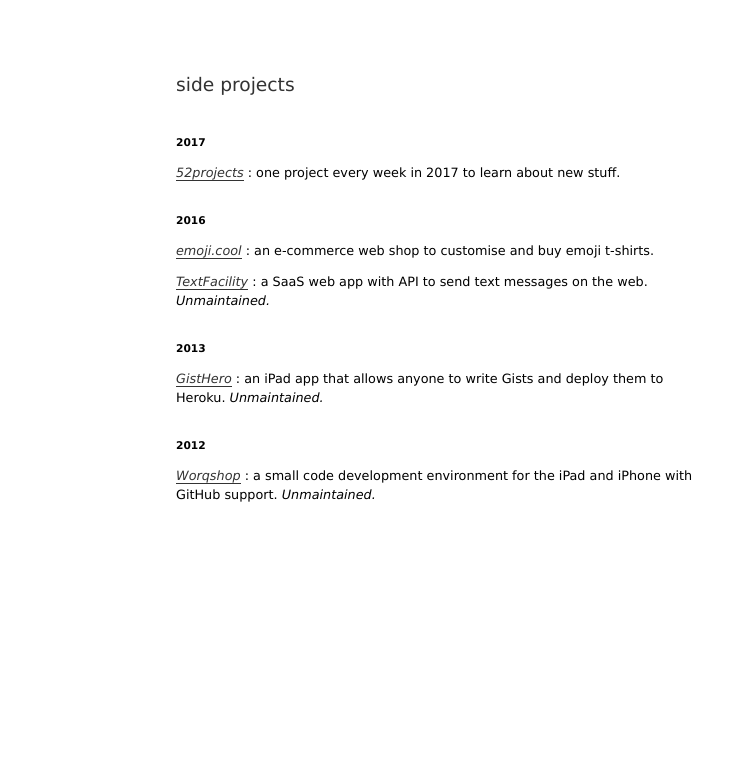
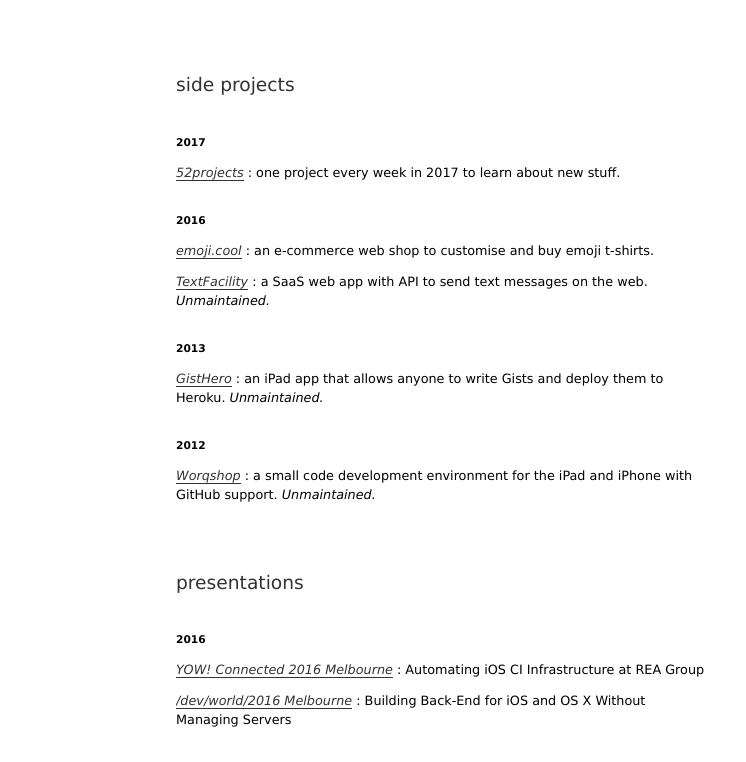
Before and after one commit to donny/projects, a plain HTML site: page index.html in a window 1280 px wide. Shown: the part 63-825 px from the top of the page, without its empty margins (0-746 px from the left). Before the commit the page ends 800 px from the top, so only its background shows below. Drawn offline with Linux system fonts and the light colour scheme.

Commit message:
Add presentations

```diff
--- a/index.html
+++ b/index.html
@@ -20,31 +20,34 @@
 
 <h2>side projects</h2>
 
-<br/>
-
-<strong><small>2017</small></strong>
+<br/> <strong><small>2017</small></strong>
 
 <p><a href="https://donny.github.io/52projects/"><em>52projects</em></a> : one project every week in 2017 to learn about new stuff.</p>
 
-<br/>
-
-<strong><small>2016</small></strong>
+<br/> <strong><small>2016</small></strong>
 
 <p><a href="http://emoji.cool"><em>emoji.cool</em></a> : an e-commerce web shop to customise and buy emoji t-shirts.</p>
 
 <p><a href="http://textfacility.com"><em>TextFacility</em></a> : a SaaS web app with API to send text messages on the web. <em>Unmaintained.</em></p>
 
-<br/>
-
-<strong><small>2013</small></strong>
+<br/> <strong><small>2013</small></strong>
 
 <p><a href="http://gisthero.com"><em>GistHero</em></a> : an iPad app that allows anyone to write Gists and deploy them to Heroku. <em>Unmaintained.</em></p>
 
+<br/> <strong><small>2012</small></strong>
+
+<p><a href="http://worqshop.com"><em>Worqshop</em></a> : a small code development environment for the iPad and iPhone with GitHub support. <em>Unmaintained.</em></p>
+
+<br/>
 <br/>
 
-<strong><small>2012</small></strong>
+<h2>presentations</h2>
 
-<p><a href="http://worqshop.com"><em>Worqshop</em></a> : a small code development environment for the iPad and iPhone with GitHub support. <em>Unmaintained.</em></p>
+<br/> <strong><small>2016</small></strong>
+
+<p><a href="https://a.confui.com/-APwBH3Wv"><em>YOW! Connected 2016 Melbourne</em></a> : Automating iOS CI Infrastructure at REA Group</p>
+
+<p><a href="http://2016.devworld.com.au"><em>/dev/world/2016 Melbourne</em></a> : Building Back-End for iOS and OS X Without Managing Servers</p>
 
 </div>
 
```
